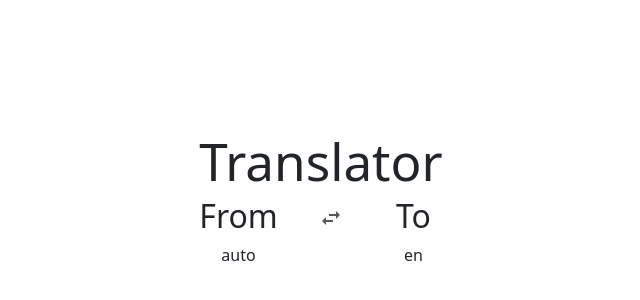
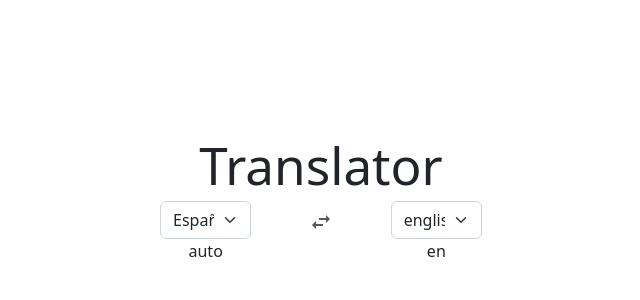
Before and after one commit to oscarsangpa/translator-chatgpt, a React (Vite) app: page / in a window 1280 px wide. Shown: the part 200-500 px from the top of the page, without its empty margins (319-959 px from the left). Built offline with nearby package versions, Linux system fonts and the light colour scheme.

Commit message:
feat: add select component and adapt some types correctly

```diff
--- a/src/App.tsx
+++ b/src/App.tsx
@@ -1,21 +1,30 @@
 import { useReducerStore } from "./hooks/useReducerStore";
+import { AUTO_LANGUAGE } from "./constants";
+import { ArrowsIcon } from "./components/Icons";
+import { LanguageSelector } from "./components/LanguageSelector";
 import "bootstrap/dist/css/bootstrap.min.css";
 import { Container, Row, Col, Button } from "react-bootstrap";
-
 import "./App.css";
-import { AUTO_LANGUAGE } from "./constants";
-import { ArrowsIcon } from "./components/Icons";
 
 function App() {
-  const { fromLanguage, setFromLanguage, toLanguage, interchangeLanguages } =
-    useReducerStore();
+  const {
+    fromLanguage,
+    setFromLanguage,
+    toLanguage,
+    interchangeLanguages,
+    setToLanguage,
+  } = useReducerStore();
 
   return (
     <Container fluid>
       <h1>Translator</h1>
       <Row>
         <Col>
-          <h2>From</h2>
+          <LanguageSelector
+            type="from"
+            value={fromLanguage}
+            onChange={setFromLanguage}
+          />
           {fromLanguage}
         </Col>
         <Col>
@@ -28,7 +37,11 @@ function App() {
           </Button>
         </Col>
         <Col>
-          <h2>To</h2>
+          <LanguageSelector
+            type="to"
+            value={toLanguage}
+            onChange={setToLanguage}
+          />
           {toLanguage}
         </Col>
       </Row>
--- /dev/null
+++ b/src/components/LanguageSelector.tsx
@@ -0,0 +1,35 @@
+import Form from "react-bootstrap/Form";
+import { SUPPORTED_LANGUAGES } from "../constants";
+import React, { FC } from "react";
+import { FromLanguage, Language } from "../types";
+
+type LanguageSelectorProps =
+  | {
+      type: "from";
+      value: FromLanguage;
+      onChange: (language: FromLanguage) => void;
+    }
+  | { type: "to"; value: Language; onChange: (language: Language) => void };
+
+export const LanguageSelector: FC<LanguageSelectorProps> = ({
+  onChange,
+  type,
+  value,
+}) => {
+  const handleChange = (event: React.ChangeEvent<HTMLSelectElement>) => {
+    onChange(event.target.value as Language);
+  };
+  return (
+    <Form.Select
+      aria-label="Select your language"
+      onChange={handleChange}
+      value={value}
+    >
+      {Object.entries(SUPPORTED_LANGUAGES).map(([key, literal]) => (
+        <option key={key} value={key}>
+          {literal}
+        </option>
+      ))}
+    </Form.Select>
+  );
+};
--- a/src/constants.ts
+++ b/src/constants.ts
@@ -1,5 +1,5 @@
 export const SUPPORTED_LANGUAGES = {
-  es: "Spanish",
+  es: "Español",
   en: "english",
   de: "Deutsch",
 };
```
Also changed, not shown: src/types.d.ts (+4 -4 lines).
